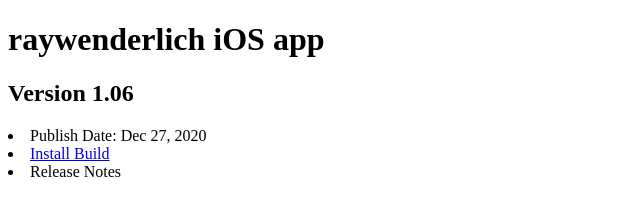
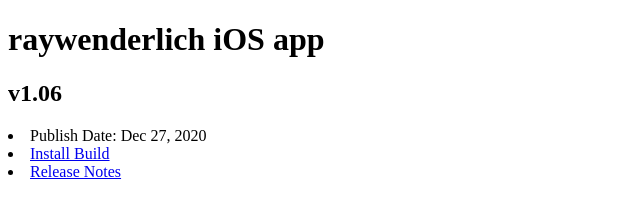
Before and after one commit to pietrorea/pietrorea.github.io, a plain HTML site: page raywenderlich/index.html in a window 1280 px wide. Shown: the whole page, without its empty margins (0-640 px from the left). Drawn offline with Linux system fonts and the light colour scheme.

Commit message:
Release notes link

```diff
--- a/raywenderlich/index.html
+++ b/raywenderlich/index.html
@@ -6,7 +6,7 @@
     </head>
     <body>
       <h1>raywenderlich iOS app</h1>
-      <h2>Version 1.06</h2>
+      <h2>v1.06</h2>
         <li>
           Publish Date: Dec 27, 2020
         </li>
@@ -14,7 +14,7 @@
           <a href="itms-services://?action=download-manifest&url=https://pietrorea.github.io/raywenderlich/manifest.plist">Install Build</a>
         </li>
         <li>
-          Release Notes
+          <a href="https://github.com/razeware/emitron-iOS/releases/tag/v1.0.6">Release Notes</a>
         </li>
       </p>
     </body>
```
